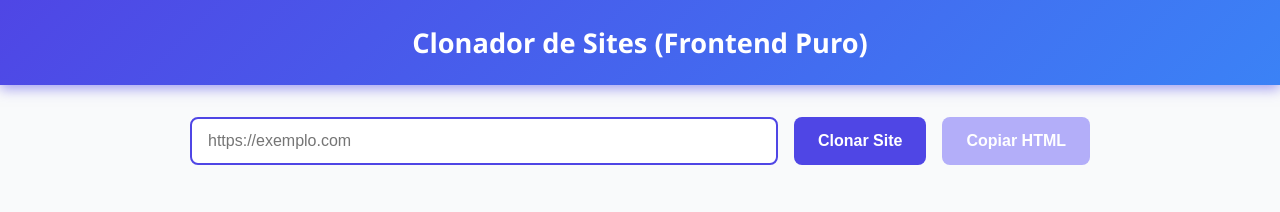
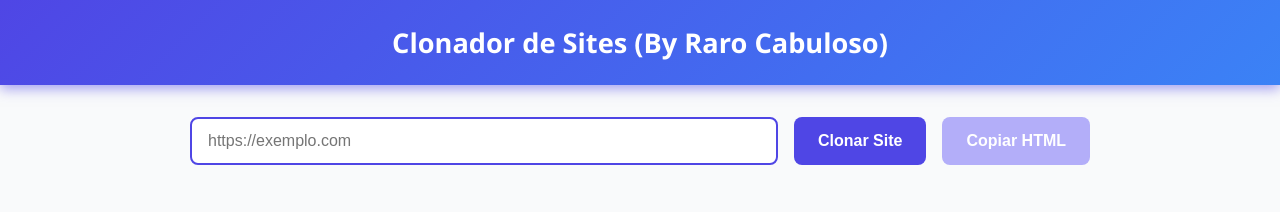
Before and after one commit to RaroCabuloso/CabulosoCopia, a plain HTML site: page V2.html in a window 1280 px wide. Drawn offline with Linux system fonts and the light colour scheme.

Commit message:
Update V2.html

```diff
--- a/V2.html
+++ b/V2.html
@@ -116,7 +116,7 @@
 </style>
 </head>
 <body>
-<header>Clonador de Sites (Frontend Puro)</header>
+<header>Clonador de Sites (By Raro Cabuloso)</header>
 <main>
   <form id="cloneForm" novalidate autocomplete="off">
     <input
```
